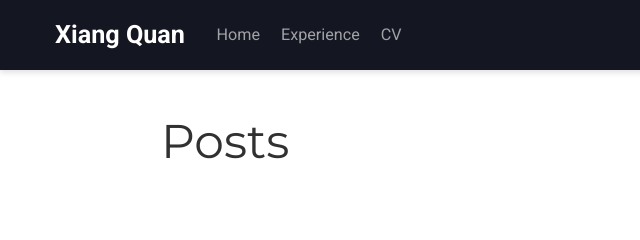
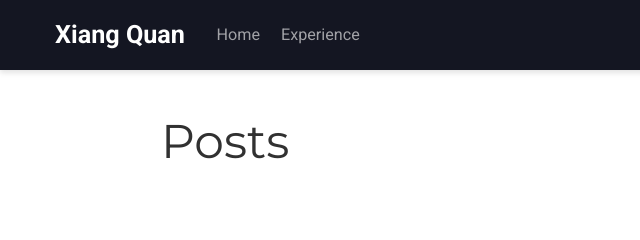
Before and after one commit to Xiang-Quan/Xiang-Quan.github.io, a plain HTML site: page post/index.html in a window 1280 px wide. Shown: the top 240 px of the page, 0-640 px from the left. Drawn offline with nearby package versions, Linux system fonts and the light colour scheme; some packages are replaced by stand-ins of ours.

Commit message:
delete cv

```diff
--- a/post/index.html
+++ b/post/index.html
@@ -463,36 +463,6 @@
 
 
 
-
-
-
-
-
-
-
-
-
-
-
-
-
-
-
-
-
-
-
-
-        <li class="nav-item">
-          <a class="nav-link " href="/files/cv.pdf"><span>CV</span></a>
-        </li>
-
-
-
-
-
-
-
       </ul>
     </div>
 
```
Also changed, not shown: 404.html (+0 -30 lines), author/xiang-quan/index.html (+0 -30 lines), authors/index.html (+0 -30 lines), categories/index.html (+0 -30 lines), index.html (+0 -30 lines), publication/index.html (+0 -30 lines), publication_types/index.html (+0 -30 lines), tags/index.html (+0 -30 lines), talk/index.html (+0 -30 lines).
